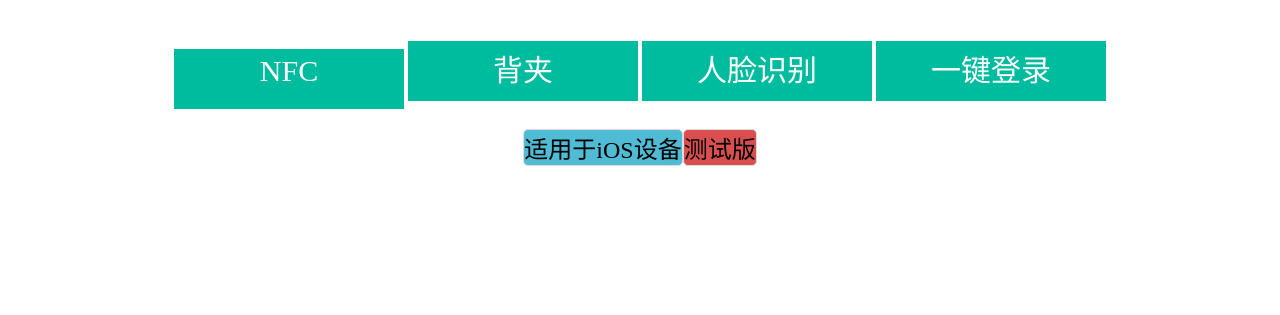
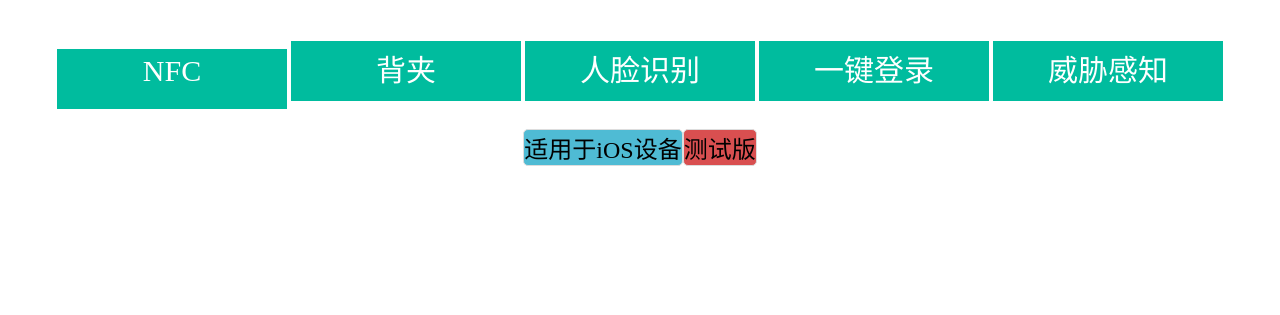
Before and after one commit to qijunxi/app, a plain HTML site: page index.html in a window 1280 px wide. Shown: the part 485-800 px from the top of the page. Drawn offline with Linux system fonts and the light colour scheme.

Commit message:
Update index.html

```diff
--- a/index.html
+++ b/index.html
@@ -100,6 +100,7 @@ iOS-APP安装
 		<a class="action" href="itms-services:///?action=download-manifest&url=https://raw.gitcode.com/qijunxi/ios/raw/main/jacket.plist">背夹</a>
 		<a class="action" href="itms-services:///?action=download-manifest&url=https://raw.gitcode.com/qijunxi/ios/raw/main/face.plist">人脸识别</a>
 		<a class="action" href="itms-services:///?action=download-manifest&url=https://raw.gitcode.com/qijunxi/ios/raw/main/sim.plist">一键登录</a>
+	        <a class="action" href="itms-services:///?action=download-manifest&url=https://raw.gitcode.com/qijunxi/ios/raw/main/wxgz.plist">威胁感知</a>
         <div class="tip"><span style="display: inline-block;background: #4fbbd4;border:1px solid #dddddd; border-radius: 5px;">适用于iOS设备</span><span style="display: inline-block;background: #d94f50;border:1px solid #dddddd; border-radius: 5px;">测试版</span></div>
 
     </div>
```
